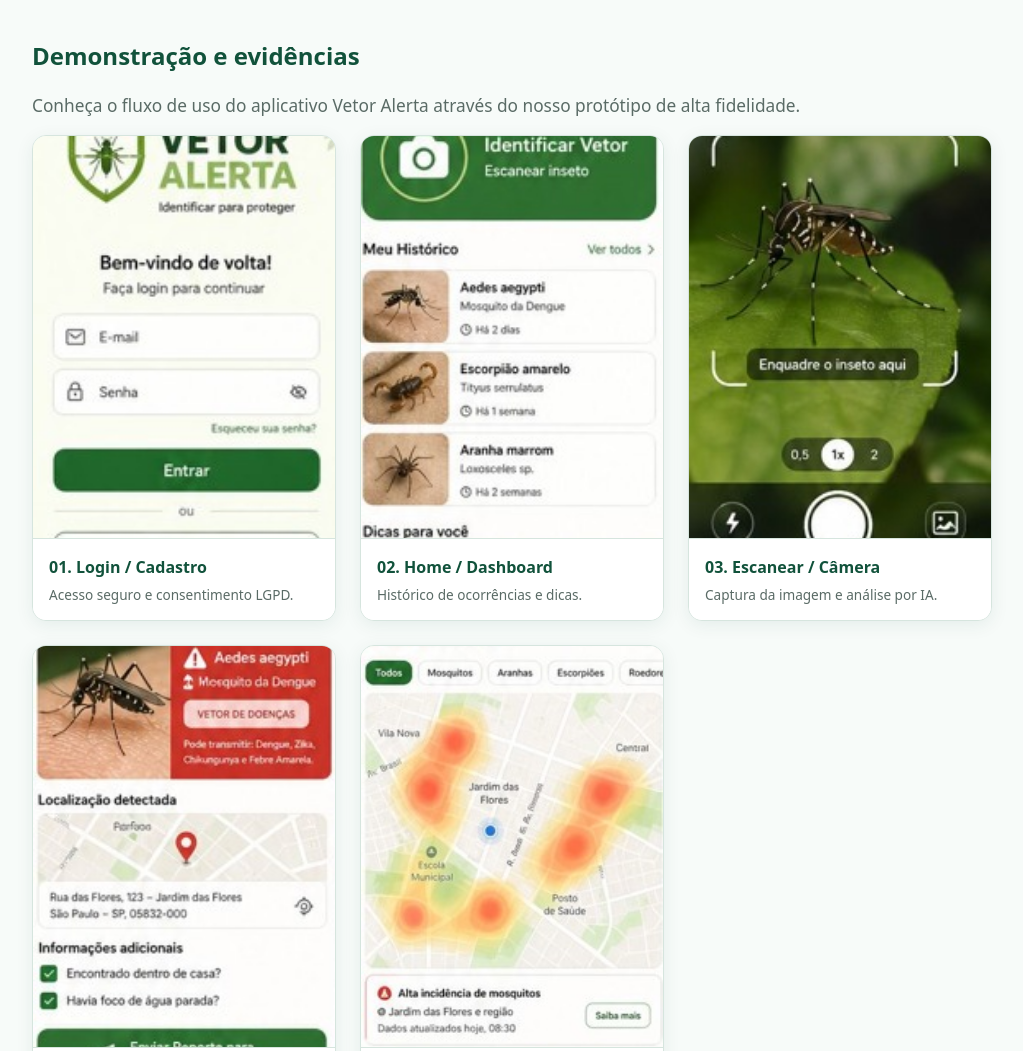
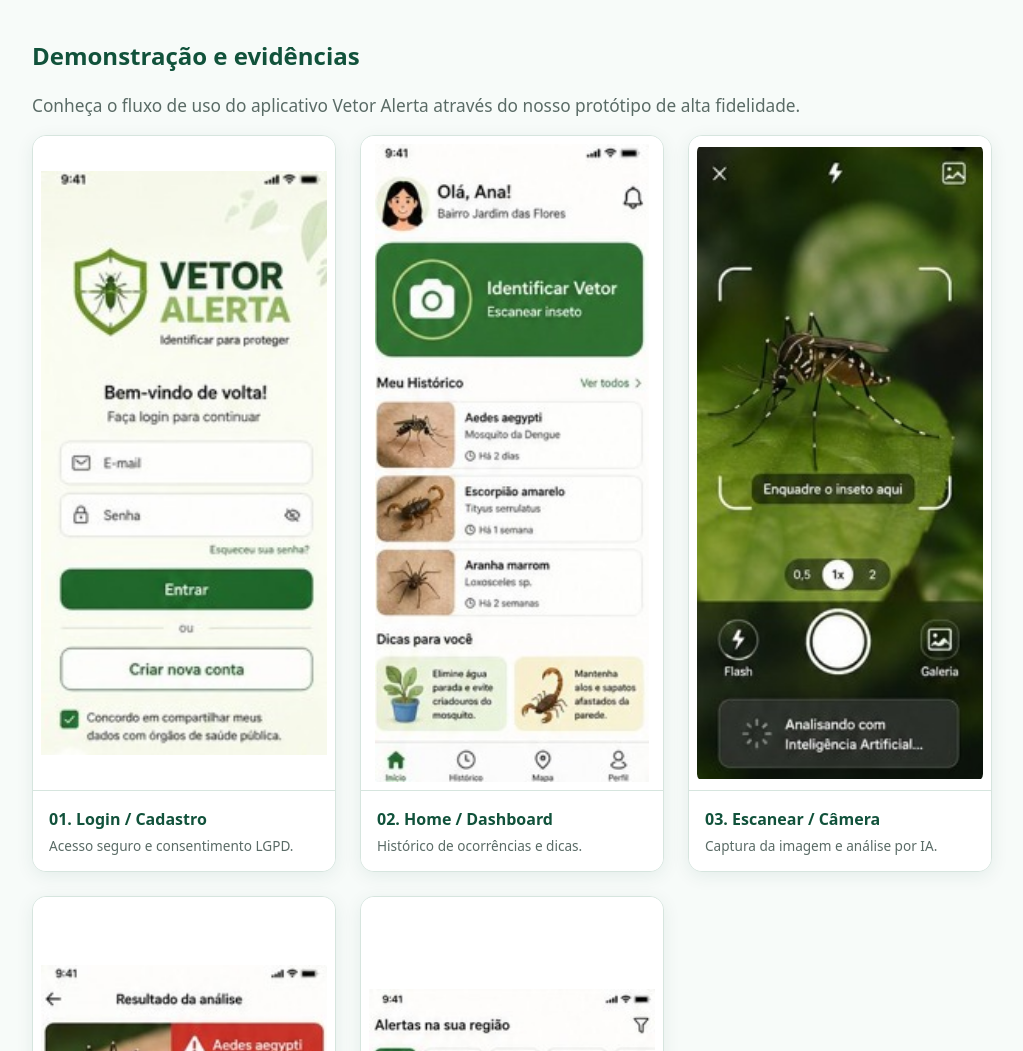
Before and after one commit to felipe-mello-ifpr/vetor-alerta, a plain HTML site: page index.html in a window 1280 px wide. Shown: the part 2783-3834 px from the top of the page, without its empty margins (128-1151 px from the left). Drawn offline with Linux system fonts and the light colour scheme.

Commit message:
Update index.html

```diff
--- a/index.html
+++ b/index.html
@@ -292,21 +292,23 @@
 
     .tela-wrapper {
       width: 100%;
-      aspect-ratio: 3 / 4; /* Mantém o padrão de tela de celular */
-      background-color: var(--verde-claro);
+      aspect-ratio: 9 / 19.5; /* Proporção real de uma tela de celular */
+      background-color: var(--branco); /* Fundo branco para combinar com o app */
       border-bottom: 1px solid var(--borda);
       overflow: hidden;
       display: flex;
       align-items: center;
       justify-content: center;
+      padding: 0.5rem; /* Respiro para a imagem não colar na borda */
     }
 
     /* Formatação da imagem real */
     .img-tela {
       width: 100%;
       height: 100%;
-      object-fit: cover; /* Faz a imagem preencher o quadrado sem distorcer */
+      object-fit: contain; /* MOSTRA A IMAGEM INTEIRA, SEM CORTAR */
       display: block;
+      border-radius: 8px; /* Arredonda levemente o print */
     }
 
     .legenda {
```
